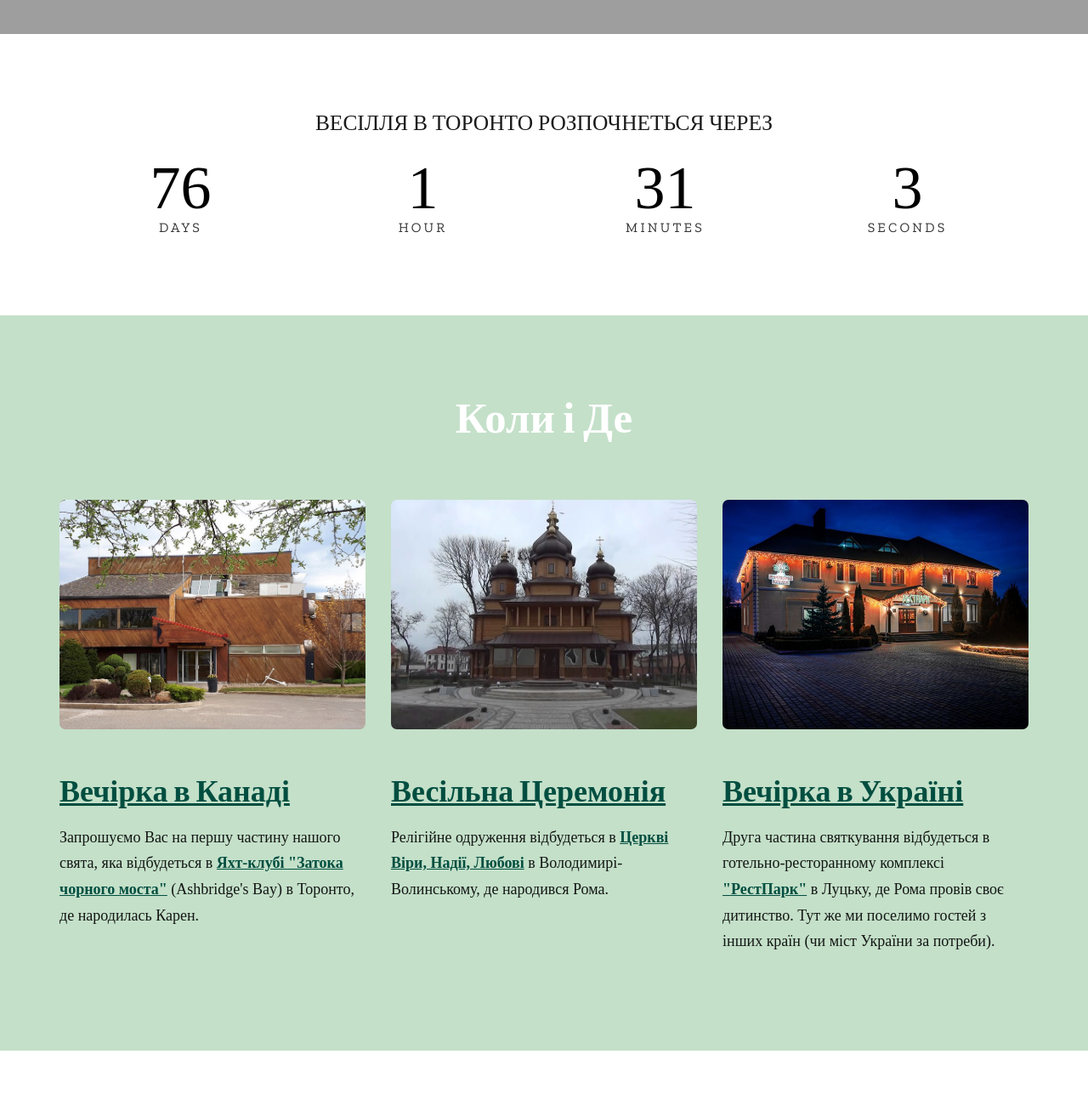
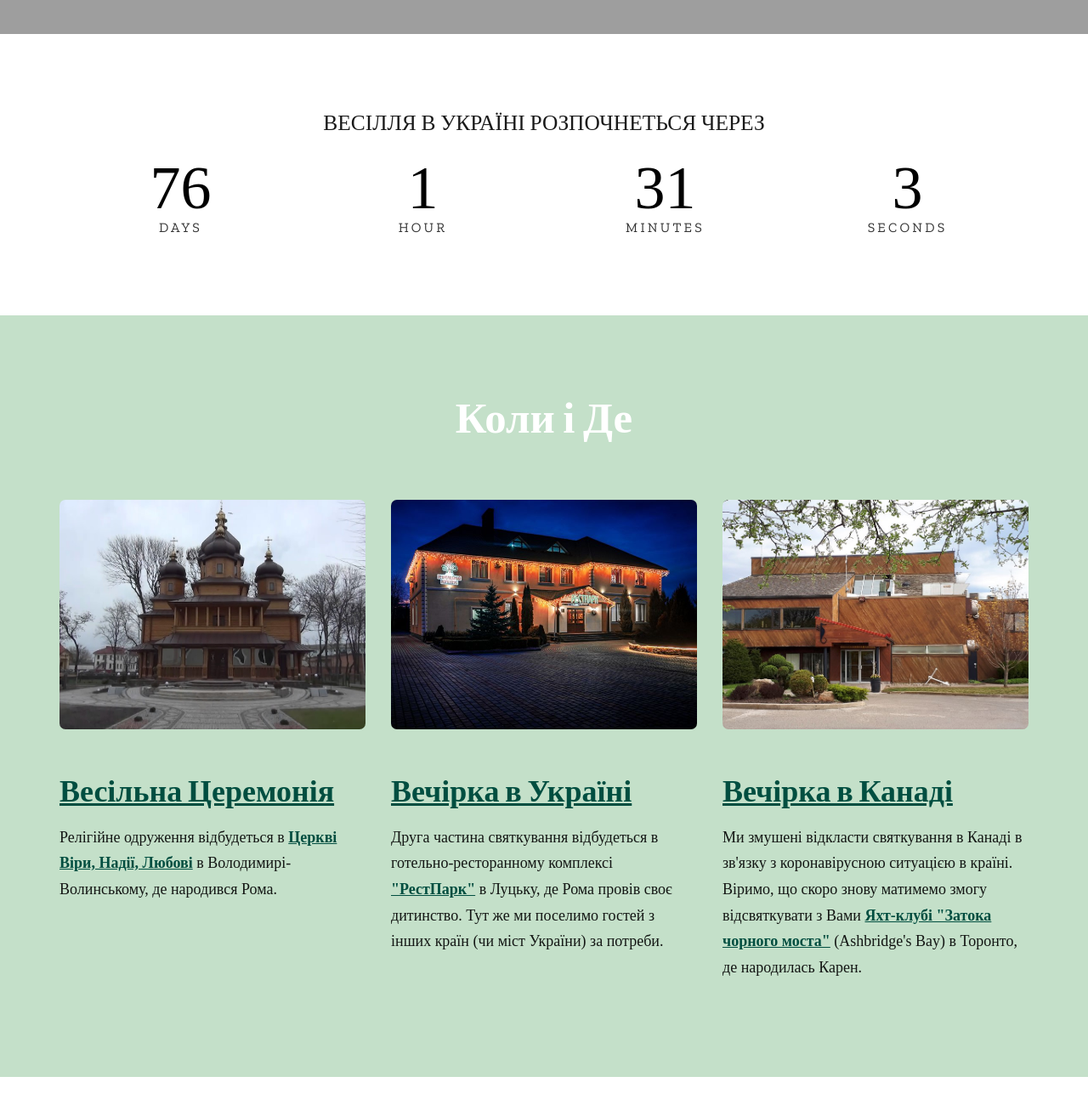
Before and after one commit to korolrom/karen-roman, a website: page index-ukr.html in a window 1280 px wide. Shown: the part 760-2060 px from the top of the page at 85% size. Drawn offline with nearby package versions, Linux system fonts and the light colour scheme; grey boxes are pictures that could not be loaded; a web font is replaced by a local one.

Commit message:
Added Toronto cancellation in Ukranian

```diff
--- a/index-ukr.html
+++ b/index-ukr.html
@@ -50,8 +50,8 @@
         <div class="row">
           <div class="col-md-12 text-center text-intro probootstrap-animate">
             <h1>Роман <em>&amp;</em>&nbsp; Карен</h1>
-            <h2><time datetime="2021-01-17"> 16 січня, 2021</date> &mdash; Торонто, Канада</h2>
             <h2><time  datetime="2021-01-23">30 січня, 2021</date> &mdash; Луцьк, Україна</h2>
+            <h2><time datetime="2021"> 2021+</date> &mdash; Торонто, Канада</h2>
           </div>
         </div>
       </div>
@@ -98,7 +98,7 @@
 <section class="probootstrap-section probootstrap-wedding-countdown">
   <div class="container">
     <div class="row">
-      <div class="col-md-12 text-center probootstrap-animate"><h4>Весілля в Торонто розпочнеться через</h4></div>
+      <div class="col-md-12 text-center probootstrap-animate"><h4>Весілля в Україні розпочнеться через</h4></div>
       <div class="col-md-12 probootstrap-animate">
         <div class="date-countdown"></div>
       </div>
@@ -113,18 +113,6 @@
           <div class="col-md-12 probootstrap-animate"><h2 class="mt0">Коли і Де</h2></div>
         </div>
         <div class="row">
-          <div class="col-md-4 probootstrap-animate">
-            <p><a href="https://www.google.com/maps/place/Ashbridges+Bay+Yacht+Club/@43.6579991,-79.3130064,17z/data=!3m1!4b1!4m5!3m4!1s0x89d4cbec969f73e7:0xe1959e63e40e8bd8!8m2!3d43.6579991!4d-79.3108177?hl=uk">
-              <img src="img/loc_1.jpg"  class="img-responsive img-rounded" >
-            </a></p>
-            <h3><a href="https://www.google.com/maps/place/Ashbridges+Bay+Yacht+Club/@43.6579991,-79.3130064,17z/data=!3m1!4b1!4m5!3m4!1s0x89d4cbec969f73e7:0xe1959e63e40e8bd8!8m2!3d43.6579991!4d-79.3108177?hl=uk">
-              Вечірка в Канаді
-            </a></h3>
-            <p>Запрошуємо Вас на першу частину нашого свята, яка відбудеться в
-              <a href="https://www.google.com/maps/place/Ashbridges+Bay+Yacht+Club/@43.6579991,-79.3130064,17z/data=!3m1!4b1!4m5!3m4!1s0x89d4cbec969f73e7:0xe1959e63e40e8bd8!8m2!3d43.6579991!4d-79.3108177?hl=uk">
-                Яхт-клубі "Затока чорного моста"</a> (Ashbridge's Bay) в Торонто, де народилась Карен.
-            </p>
-          </div>
           <div class="col-md-4 probootstrap-animate">
             <p><a href="https://www.google.com/maps/place/Church+Faith+Hope+Love+their+mother+Sophia/@50.8443558,24.1780697,9.53z/data=!4m5!3m4!1s0x472458da69728ebd:0x738160572e7fa0bd!8m2!3d50.8479542!4d24.3185655?hl=uk">
               <img src="img/loc_2.jpg" class="img-responsive img-rounded"></a></p>
@@ -143,8 +131,20 @@
             <p>Друга частина святкування відбудеться в готельно-ресторанному комплексі
                 <a href="https://www.google.com/maps/place/Restpark/@50.7496335,25.4568218,17z/data=!4m8!3m7!1s0x4725906a499862bf:0xa9dea150dbe05b19!5m2!4m1!1i2!8m2!3d50.7495244!4d25.4558359?hl=uk">
               <!-- Leleky: https://www.google.com/maps/place/Sribni+Leleky/@50.7501344,25.3258213,13z/data=!4m8!3m7!1s0x472590aa75ab7f51:0x7b1530f053fd2297!5m2!4m1!1i2!8m2!3d50.7491569!4d25.3601589 -->
-            "РестПарк"</a> в Луцьку, де Рома провів своє дитинство. Тут же ми поселимо гостей з інших країн (чи міст України за потреби).
+            "РестПарк"</a> в Луцьку, де Рома провів своє дитинство. Тут же ми поселимо гостей з інших країн (чи міст України) за потреби.
               <!-- We will provide transportation to and from the church for those who wish to attend the religious ceremony. -->
+            </p>
+          </div>
+          <div class="col-md-4 probootstrap-animate">
+            <p><a href="https://www.google.com/maps/place/Ashbridges+Bay+Yacht+Club/@43.6579991,-79.3130064,17z/data=!3m1!4b1!4m5!3m4!1s0x89d4cbec969f73e7:0xe1959e63e40e8bd8!8m2!3d43.6579991!4d-79.3108177?hl=uk">
+              <img src="img/loc_1.jpg"  class="img-responsive img-rounded" >
+            </a></p>
+            <h3><a href="https://www.google.com/maps/place/Ashbridges+Bay+Yacht+Club/@43.6579991,-79.3130064,17z/data=!3m1!4b1!4m5!3m4!1s0x89d4cbec969f73e7:0xe1959e63e40e8bd8!8m2!3d43.6579991!4d-79.3108177?hl=uk">
+              Вечірка в Канаді
+            </a></h3>
+            <p>Ми змушені відкласти святкування в Канаді в зв'язку з коронавірусною ситуацією в країні.
+              Віримо, що скоро знову матимемо змогу відсвяткувати з Вами <a href="https://www.google.com/maps/place/Ashbridges+Bay+Yacht+Club/@43.6579991,-79.3130064,17z/data=!3m1!4b1!4m5!3m4!1s0x89d4cbec969f73e7:0xe1959e63e40e8bd8!8m2!3d43.6579991!4d-79.3108177?hl=uk">
+                Яхт-клубі "Затока чорного моста"</a> (Ashbridge's Bay) в Торонто, де народилась Карен.
             </p>
           </div>
 
```
